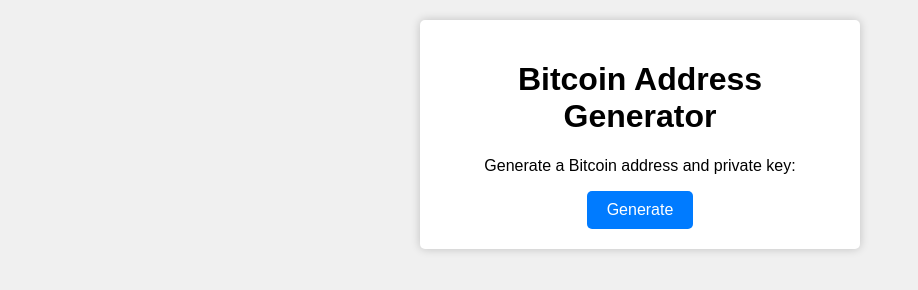
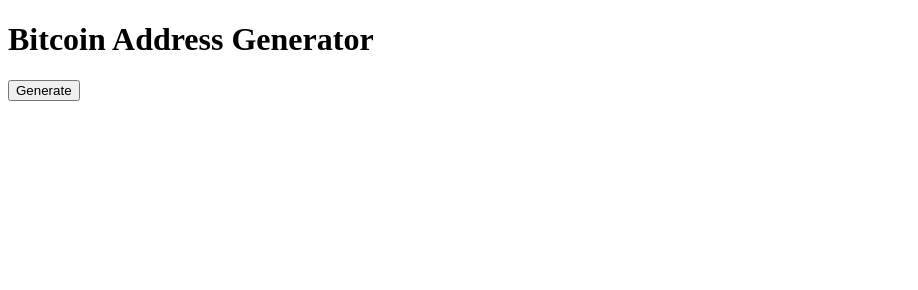
Before and after one commit to Rohith8/cry, a plain HTML site: page index.html in a window 1280 px wide. Shown: the whole page, without its empty margins (0-918 px from the left). Drawn offline with Linux system fonts and the light colour scheme.

Commit message:
Update index.html

```diff
--- a/index.html
+++ b/index.html
@@ -4,59 +4,23 @@
     <meta charset="UTF-8">
     <meta name="viewport" content="width=device-width, initial-scale=1.0">
     <title>Bitcoin Address Generator</title>
-    <style>
-        body {
-            font-family: Arial, sans-serif;
-            background-color: #f0f0f0;
-            text-align: center;
-            margin: 0;
-            padding: 0;
-        }
-        .container {
-            background-color: #fff;
-            border-radius: 5px;
-            box-shadow: 0px 0px 10px rgba(0, 0, 0, 0.2);
-            max-width: 400px;
-            margin: 20px auto;
-            padding: 20px;
-        }
-        button {
-            background-color: #007BFF;
-            color: #fff;
-            border: none;
-            border-radius: 5px;
-            padding: 10px 20px;
-            font-size: 16px;
-            cursor: pointer;
-        }
-        button:hover {
-            background-color: #0056b3;
-        }
-    </style>
 </head>
 <body>
     <div class="container">
         <h1>Bitcoin Address Generator</h1>
-        <p>Generate a Bitcoin address and private key:</p>
         <button id="generateBtn">Generate</button>
         <div id="results"></div>
     </div>
+    <script src="https://cdnjs.cloudflare.com/ajax/libs/bitcoinjs-lib/5.1.3/bitcoinjs.min.js"></script>
     <script>
         document.getElementById('generateBtn').addEventListener('click', () => {
-            const startTime = performance.now();
+            const keyPair = bitcoin.ECPair.makeRandom();
+            const privateKey = keyPair.toWIF();
+            const address = keyPair.getAddress();
 
-            // Generate Bitcoin key pairs here (using a Bitcoin library or algorithm).
-            // Ensure you use a secure source of randomness.
-
-            const endTime = performance.now();
-            const timeTaken = endTime - startTime;
-
-            // Display the generated key pairs and time taken.
             const resultsDiv = document.getElementById('results');
-            resultsDiv.innerHTML = `<p>Generated Bitcoin Address and Private Key:</p>
-                                     <p><strong>Address:</strong> ${generatedAddress}</p>
-                                     <p><strong>Private Key:</strong> ${generatedPrivateKey}</p>
-                                     <p><strong>Time Taken:</strong> ${timeTaken.toFixed(2)} milliseconds</p>`;
+            resultsDiv.innerHTML = `<p><strong>Address:</strong> ${address}</p>
+                                     <p><strong>Private Key:</strong> ${privateKey}</p>`;
         });
     </script>
 </body>
```
